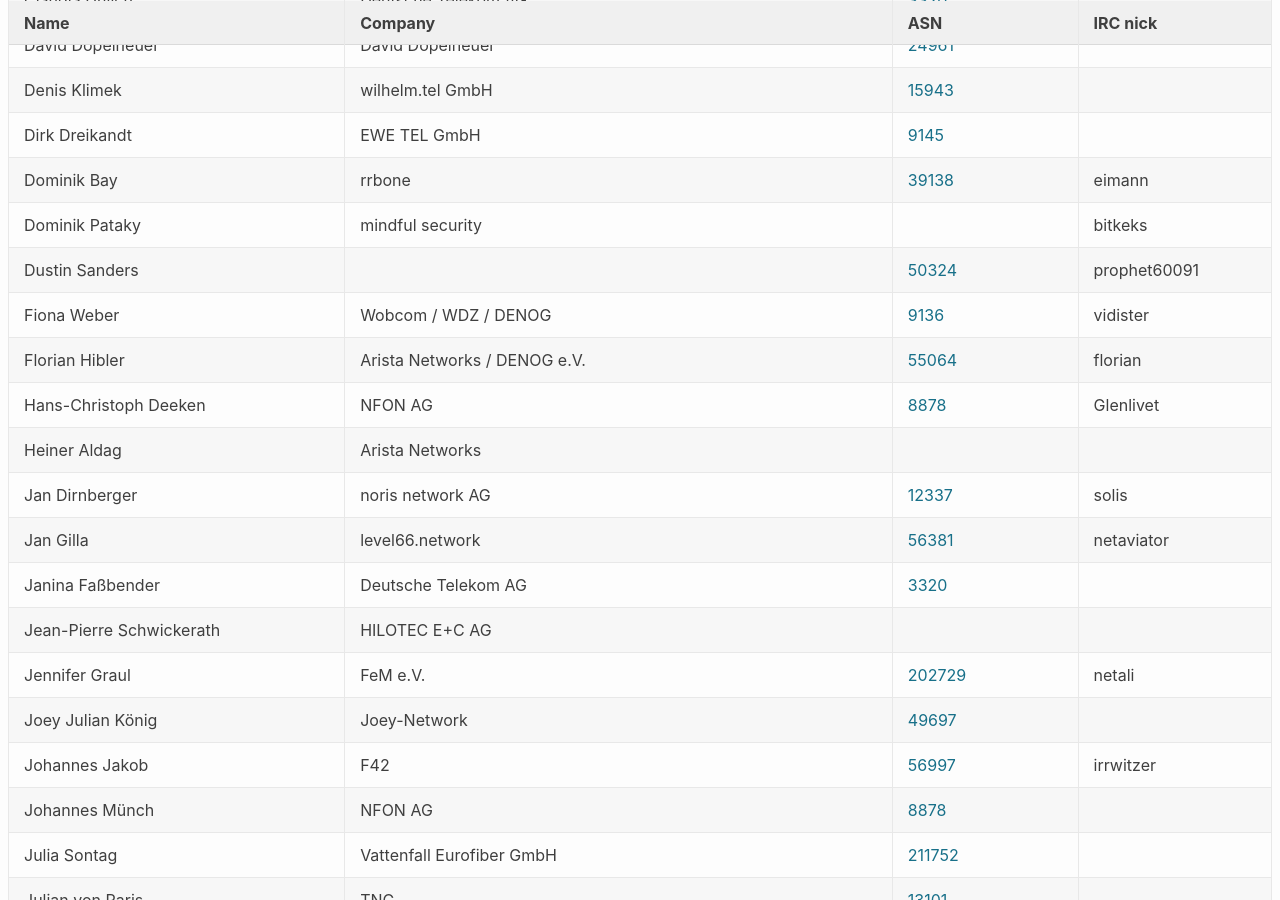
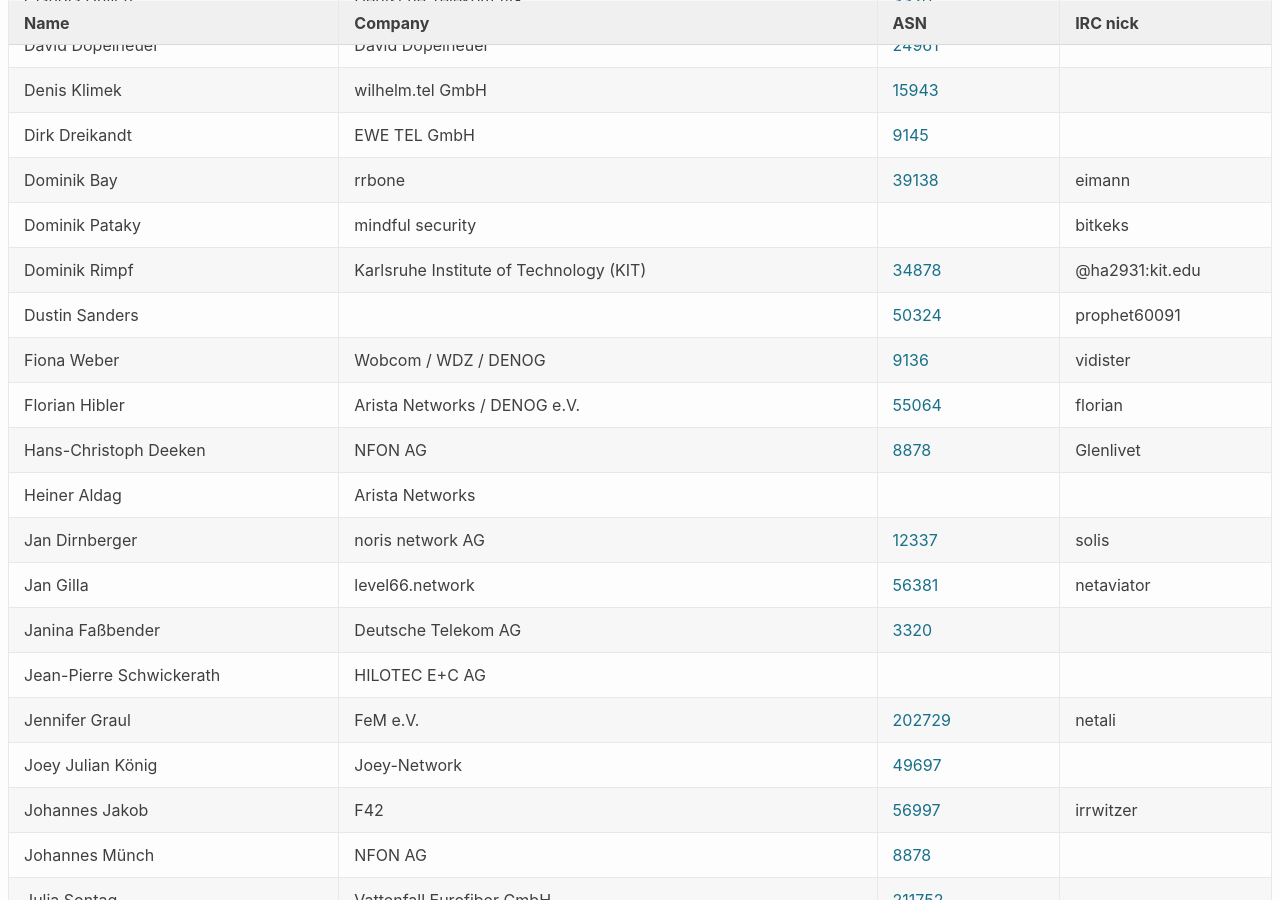
Before and after one commit to denog/pretix-attendeelist, a Jekyll site: the page built from denog15/index.md, in a window 1280 px wide and 900 px high, scrolled down 1054 px. Built offline with Jekyll 4.4.1, drawn with Linux system fonts in a browser that asks for light colours.

Commit message:
Latest data: Thu Aug 24 12:35:59 UTC 2023

```diff
--- a/_data/attendees_denog15_onsite.json
+++ b/_data/attendees_denog15_onsite.json
@@ -148,6 +148,12 @@
     "company": "mindful security",
     "irc": "bitkeks",
     "asn": null
+  },
+  {
+    "name": "Dominik Rimpf",
+    "company": "Karlsruhe Institute of Technology (KIT)",
+    "irc": "@ha2931:kit.edu",
+    "asn": "34878"
   },
   {
     "name": "Dustin Sanders",
```
